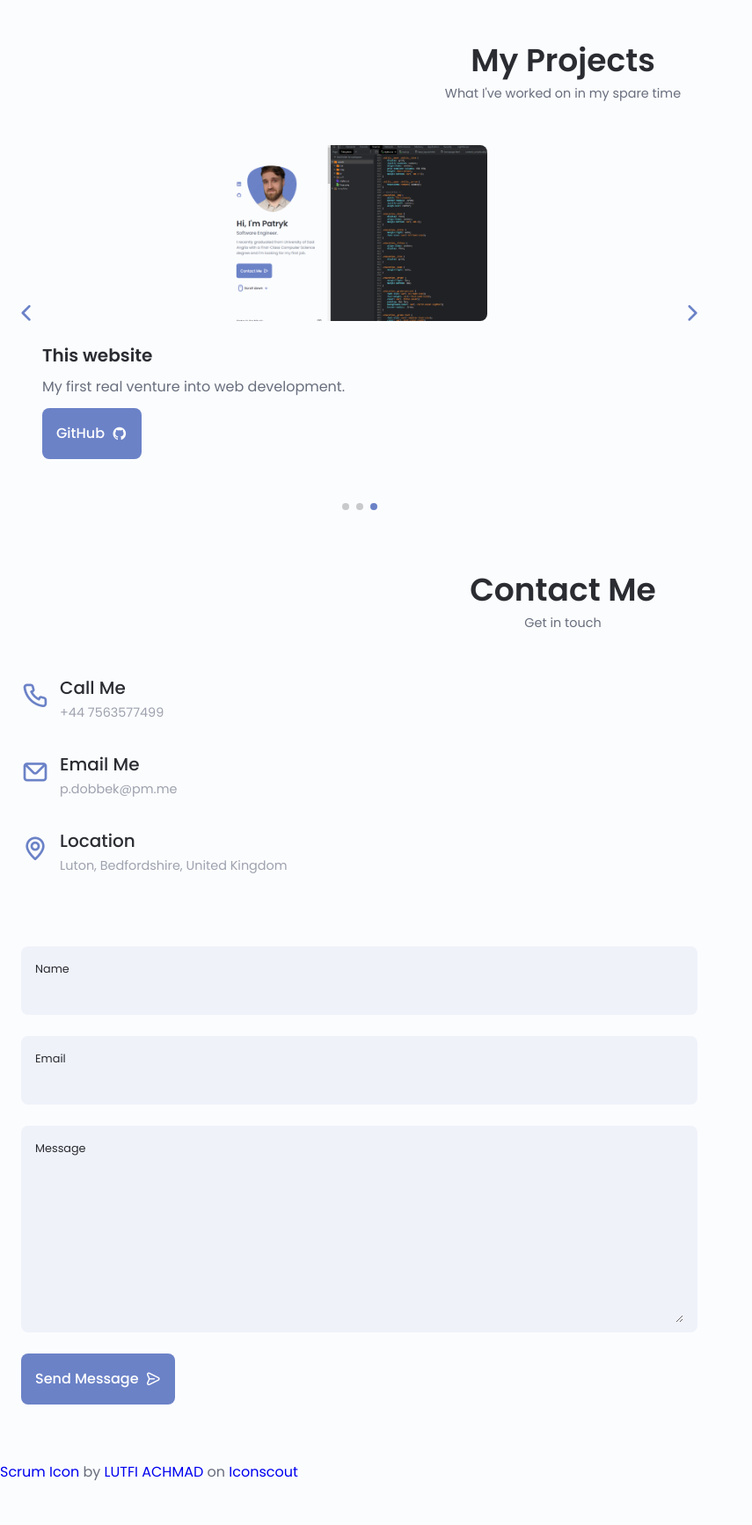
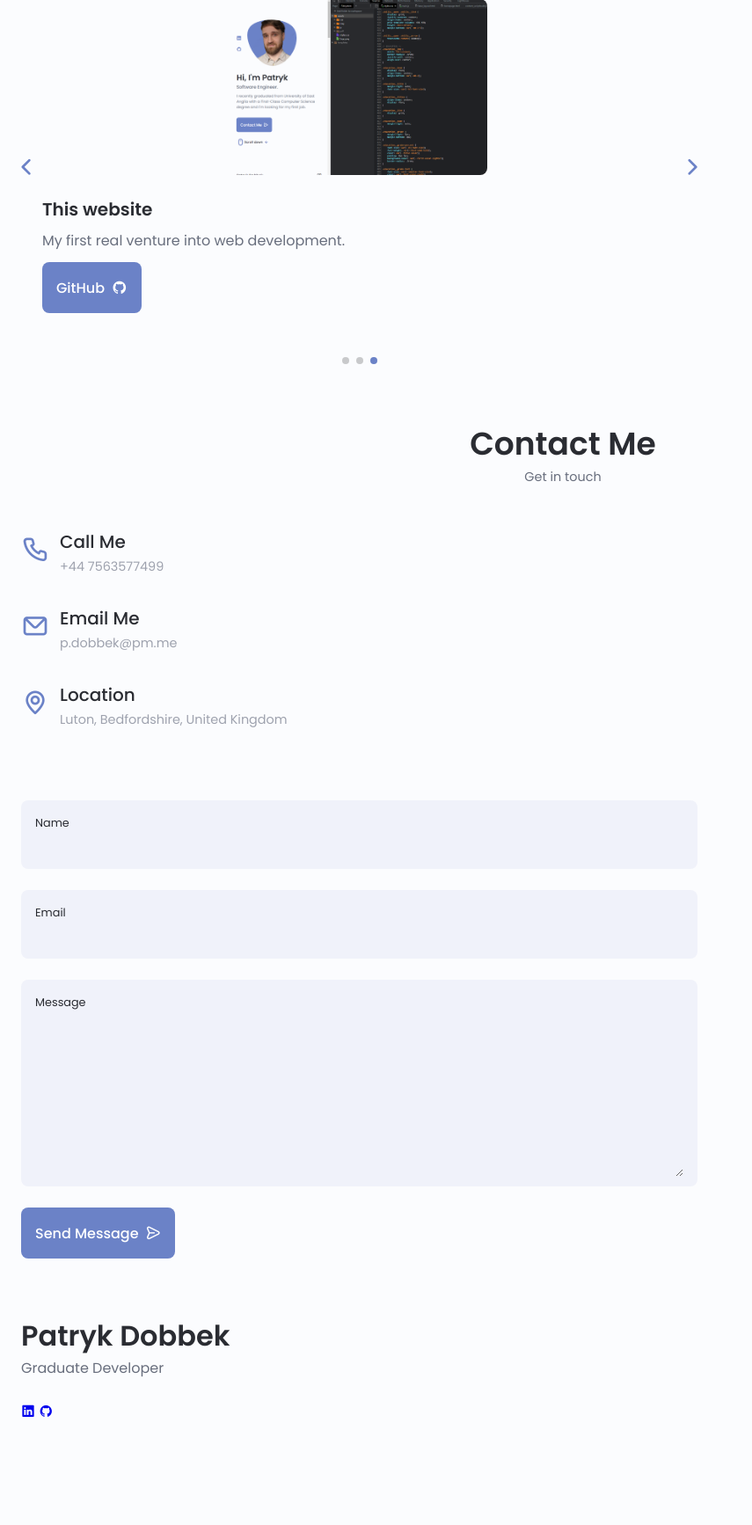
Before and after one commit to pdobbek/portfolio, a Django app: page / in a window 1280 px wide. Shown: the part 2914-4648 px from the top of the page at 88% size, without its empty margins (0-855 px from the left). After the commit the page ends 4526 px from the top, so only its background shows below. Run offline with Django 4.2, Linux system fonts and the light colour scheme.

Commit message:
add footer, change About Me, change portraits

```diff
--- a/portfolio/templates/base_layout.html
+++ b/portfolio/templates/base_layout.html
@@ -71,9 +71,26 @@
     </main>
 
     <footer class="footer">
+      <div class="footer__bg">
+        <div class="footer__container container grid">
+          <div>
+            <h1 class="footer__title">Patryk Dobbek</h1>
+            <span class="footer__subtitle">Graduate Developer</span>
+          </div>
 
+          <div class="footer__socials">
+            <a href="https://www.linkedin.com/in/patryk-dobbek/" target="_blank" class="footer__social">
+              <i class="uil uil-linkedin"></i>
+            </a>
+            <a href="https://github.com/pdobbek/" target="_blank" class="footer__social">
+              <i class="uil uil-github"></i>
+            </a>
+          </div>
+        </div>
+      </div>
     </footer>
-      <!-------------------------------------SWIPER JS------------------------------------->
+
+    <!-------------------------------------SWIPER JS------------------------------------->
     <script src="{% static '/js/swiper-bundle.min.js' %}"></script>
     <!-------------------------------------MAIN JS------------------------------------->
     <script src="{% static '/js/main.js' %}"></script>
--- a/portfolio/templates/homepage.html
+++ b/portfolio/templates/homepage.html
@@ -27,7 +27,7 @@
                 165.547 130.807 187.559 100.226 186.353C69.6454 185.297 41.0228 161.023 21.7403
                 129.362C2.45775 97.8511 -7.48481 59.1033 6.67581 34.5279C20.9871 10.1032 59.7028
                 -0.149132 97.9666 0.00163737C136.23 0.303176 174.193 10.857 190.312 36.4879Z"/>
-                <image class="home__blob-img" x="20" y="-20" href="{% static '/img/patryk.png' %}"/>
+                <image class="home__blob-img" x="-10" y="-35" href="{% static '/img/patryk.png' %}"/>
             </g>
           </svg>
         </div>
@@ -37,7 +37,7 @@
         <h1 class="home__title"> Hi, I'm Patryk </h1>
         <h3 class="home__subtitle">Software Engineer.</h3>
         <p class="home__description">I recently graduated from University of East Anglia with a First-Class Computer Science degree and I'm looking for my first job.</p>
-        <a href="#contact" class="button button--flex button__right">
+        <a href="#contact" class="button button--flex button--right">
           Contact Me <i class="uil uil-message button__icon"></i>
         </a>
       </div>
@@ -52,21 +52,19 @@
     </div>
   </section>
 
-  <!--========================================== ABOUT ==========================================-->
+  <!--========================================== ABOUT ME ==========================================-->
   <section class="about section" id="about">
-    <h2 class="section__title">About me</h2>
-    <span class="section__subtitle">Quick introduction</span>
+    <div class="about__bg">
+      <div class="about__container container grid">
+        <div class="about__data">
+          <h2 class="about__title">Want to know more about me?</h2>
+          <p class="about__description">Motivated, proactive developer with an academic record of delivering high quality work alone and leading small teams.</p>
+          <a download="" href="{% static '/pdf/patryk-dobbek-cv.pdf' %}" class="button button--flex button--down button--white">
+            Download CV <i class="uil uil-download-alt button__icon"></i>
+          </a>
+        </div>
 
-    <div class="about__container container grid">
-      <img src="{% static '/img/about.png' %}" alt="" class="about__img">
-      <div class="about__data">
-        <p class="about__description">Motivated, proactive developer with an academic record of delivering high quality work alone and leading small teams.</p>
-      </div>
-
-      <div class="about__buttons">
-        <a download="" href="{% static '/pdf/patryk-dobbek-cv.pdf' %}" class="button button--flex button__down">
-          Download CV <i class="uil uil-download-alt button__icon"></i>
-        </a>
+        <img src="{% static '/img/about.png' %}" alt="" class="about__img">
       </div>
     </div>
   </section>
@@ -291,7 +289,7 @@
             <a href="https://github.com/pdobbek/ela-dungeon" class="button button--flex button--small projects__button">
               GitHub <i class="uil uil-github button__icon"></i>
             </a>
-            <a href="#" class="button button--flex button--small projects__button button__down">
+            <a href="#" class="button button--flex button--small projects__button button--down">
               Download <i class="uil uil-download-alt button__icon"></i>
             </a>
           </div>
@@ -307,7 +305,7 @@
             <a href="https://github.com/pdobbek/profitability-calculator" class="button button--flex button--small projects__button">
               GitHub <i class="uil uil-github button__icon"></i>
             </a>
-            <a href="{% url 'calculator:form' %}" class="button button--flex button--small projects__button button__right">
+            <a href="{% url 'calculator:form' %}" class="button button--flex button--small projects__button button--right">
               View <i class="uil uil-arrow-right button__icon"></i>
             </a>
           </div>
@@ -390,7 +388,7 @@
           <textarea name="" id="" cols="0" rows="7" class="contact__input"></textarea>
         </div>
         <div>
-          <a href="#" class="button button--flex button__right">
+          <a href="#" class="button button--flex button--right">
             Send Message
             <i class="uil uil-message button__icon"></i>
           </a>
@@ -401,5 +399,5 @@
   </section>
 
   <!--========================================= ATTRIBUTIONS =========================================-->
-  <a href="https://iconscout.com/icons/scrum" target="_blank">Scrum Icon</a> by <a href="https://iconscout.com/contributors/lutfix">LUTFI ACHMAD</a> on <a href="https://iconscout.com">Iconscout</a>
+  <!-- <a href="https://iconscout.com/icons/scrum" target="_blank">Scrum Icon</a> by <a href="https://iconscout.com/contributors/lutfix">LUTFI ACHMAD</a> on <a href="https://iconscout.com">Iconscout</a> -->
 {% endblock %}
```
Also changed, not shown: portfolio/assets/img/about.png.
